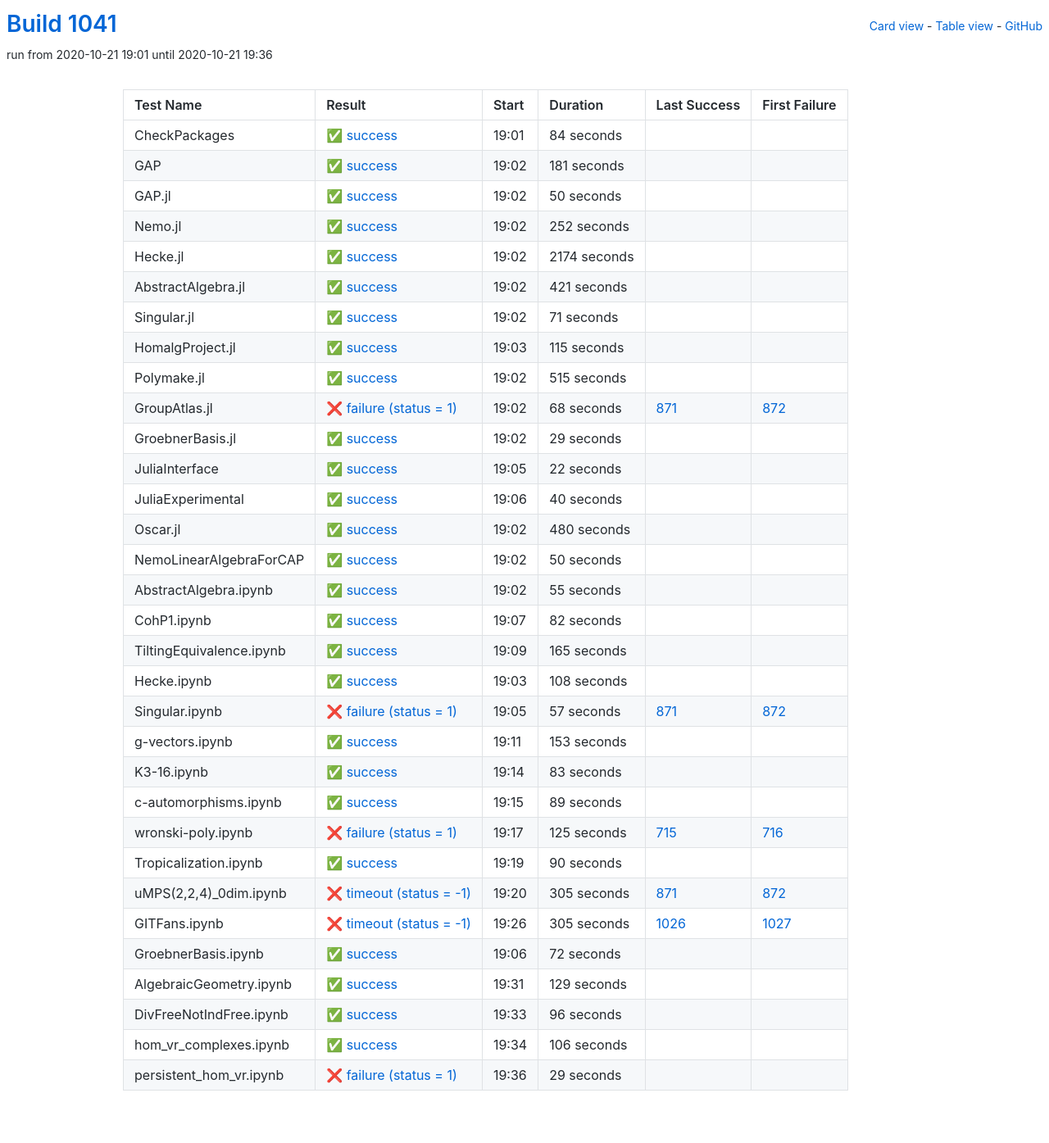
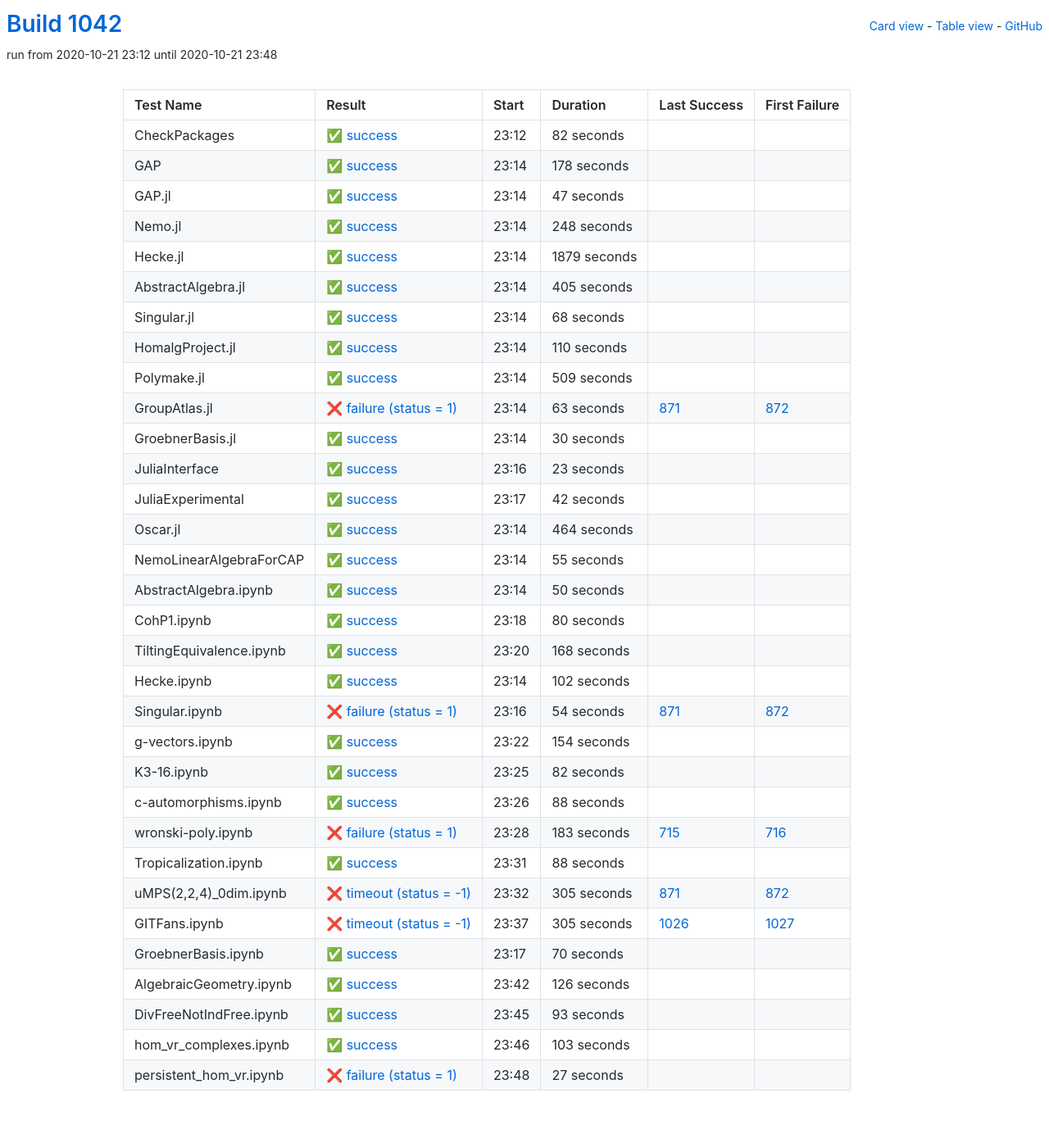
Before and after one commit to oscar-system/oscar-ci-status-stable, a Jekyll site: the page built from table.html, in a window 1280 px wide. Shown: the whole page at 82% size. Built offline with Jekyll 4.4.1, drawn with Linux system fonts in a browser that asks for light colours.

Commit message:
Build #1042

```diff
--- a/_data/ci.yml
+++ b/_data/ci.yml
@@ -1,6 +1,6 @@
 ---
-build: 1041
-build_url: https://oscarci.mathematik.uni-kl.de/job/oscar-stable/1041/
+build: 1042
+build_url: https://oscarci.mathematik.uni-kl.de/job/oscar-stable/1042/
 job: oscar-stable
 organization: oscar-system
 repo: oscar-ci-status-stable
@@ -8,32 +8,188 @@ repourl: https://github.com/oscar-system/oscar-ci-status-stable
 tests:
 - name: CheckPackages
   id: checkpackages
-  log: https://oscarci.mathematik.uni-kl.de/job/oscar-stable/1041/artifact/logs/build-1041/CheckPackages.log
-  start: 2020-10-21 19:01
+  log: https://oscarci.mathematik.uni-kl.de/job/oscar-stable/1042/artifact/logs/build-1042/CheckPackages.log
+  start: 2020-10-21 23:12
   success: true
   exitcode: 0
   status: success
-  duration: 84
+  duration: 82
   last_success: false
   last_success_url:
   first_failure: false
   first_failure_url:
 - name: GAP
   id: gap
-  log: https://oscarci.mathematik.uni-kl.de/job/oscar-stable/1041/artifact/logs/build-1041/GAP.log
-  start: 2020-10-21 19:02
+  log: https://oscarci.mathematik.uni-kl.de/job/oscar-stable/1042/artifact/logs/build-1042/GAP.log
+  start: 2020-10-21 23:14
   success: true
   exitcode: 0
   status: success
-  duration: 181
+  duration: 178
   last_success: false
   last_success_url:
   first_failure: false
   first_failure_url:
 - name: GAP.jl
   id: gap-jl
-  log: https://oscarci.mathematik.uni-kl.de/job/oscar-stable/1041/artifact/logs/build-1041/GAP.jl.log
-  start: 2020-10-21 19:02
+  log: https://oscarci.mathematik.uni-kl.de/job/oscar-stable/1042/artifact/logs/build-1042/GAP.jl.log
+  start: 2020-10-21 23:14
+  success: true
+  exitcode: 0
+  status: success
+  duration: 47
+  last_success: false
+  last_success_url:
+  first_failure: false
+  first_failure_url:
+- name: Nemo.jl
+  id: nemo-jl
+  log: https://oscarci.mathematik.uni-kl.de/job/oscar-stable/1042/artifact/logs/build-1042/Nemo.jl.log
+  start: 2020-10-21 23:14
+  success: true
+  exitcode: 0
+  status: success
+  duration: 248
+  last_success: false
+  last_success_url:
+  first_failure: false
+  first_failure_url:
+- name: Hecke.jl
+  id: hecke-jl
+  log: https://oscarci.mathematik.uni-kl.de/job/oscar-stable/1042/artifact/logs/build-1042/Hecke.jl.log
+  start: 2020-10-21 23:14
+  success: true
+  exitcode: 0
+  status: success
+  duration: 1879
+  last_success: false
+  last_success_url:
+  first_failure: false
+  first_failure_url:
+- name: AbstractAlgebra.jl
+  id: abstractalgebra-jl
+  log: https://oscarci.mathematik.uni-kl.de/job/oscar-stable/1042/artifact/logs/build-1042/AbstractAlgebra.jl.log
+  start: 2020-10-21 23:14
+  success: true
+  exitcode: 0
+  status: success
+  duration: 405
+  last_success: false
+  last_success_url:
+  first_failure: false
+  first_failure_url:
+- name: Singular.jl
+  id: singular-jl
+  log: https://oscarci.mathematik.uni-kl.de/job/oscar-stable/1042/artifact/logs/build-1042/Singular.jl.log
+  start: 2020-10-21 23:14
+  success: true
+  exitcode: 0
+  status: success
+  duration: 68
+  last_success: false
+  last_success_url:
+  first_failure: false
+  first_failure_url:
+- name: HomalgProject.jl
+  id: homalgproject-jl
+  log: https://oscarci.mathematik.uni-kl.de/job/oscar-stable/1042/artifact/logs/build-1042/HomalgProject.jl.log
+  start: 2020-10-21 23:14
+  success: true
+  exitcode: 0
+  status: success
+  duration: 110
+  last_success: false
+  last_success_url:
+  first_failure: false
+  first_failure_url:
+- name: Polymake.jl
+  id: polymake-jl
+  log: https://oscarci.mathematik.uni-kl.de/job/oscar-stable/1042/artifact/logs/build-1042/Polymake.jl.log
+  start: 2020-10-21 23:14
+  success: true
+  exitcode: 0
+  status: success
+  duration: 509
+  last_success: false
+  last_success_url:
+  first_failure: false
+  first_failure_url:
+- name: GroupAtlas.jl
+  id: groupatlas-jl
+  log: https://oscarci.mathematik.uni-kl.de/job/oscar-stable/1042/artifact/logs/build-1042/GroupAtlas.jl.log
+  start: 2020-10-21 23:14
+  success: false
+  exitcode: 1
+  status: failure
+  duration: 63
+  last_success: 871
+  last_success_url: https://oscarci.mathematik.uni-kl.de/job/oscar-stable/871/
+  first_failure: 872
+  first_failure_url: https://oscarci.mathematik.uni-kl.de/job/oscar-stable/872/
+- name: GroebnerBasis.jl
+  id: groebnerbasis-jl
+  log: https://oscarci.mathematik.uni-kl.de/job/oscar-stable/1042/artifact/logs/build-1042/GroebnerBasis.jl.log
+  start: 2020-10-21 23:14
+  success: true
+  exitcode: 0
+  status: success
+  duration: 30
+  last_success: false
+  last_success_url:
+  first_failure: false
+  first_failure_url:
+- name: JuliaInterface
+  id: juliainterface
+  log: https://oscarci.mathematik.uni-kl.de/job/oscar-stable/1042/artifact/logs/build-1042/JuliaInterface.log
+  start: 2020-10-21 23:16
+  success: true
+  exitcode: 0
+  status: success
+  duration: 23
+  last_success: false
+  last_success_url:
+  first_failure: false
+  first_failure_url:
+- name: JuliaExperimental
+  id: juliaexperimental
+  log: https://oscarci.mathematik.uni-kl.de/job/oscar-stable/1042/artifact/logs/build-1042/JuliaExperimental.log
+  start: 2020-10-21 23:17
+  success: true
+  exitcode: 0
+  status: success
+  duration: 42
+  last_success: false
+  last_success_url:
+  first_failure: false
+  first_failure_url:
+- name: Oscar.jl
+  id: oscar-jl
+  log: https://oscarci.mathematik.uni-kl.de/job/oscar-stable/1042/artifact/logs/build-1042/Oscar.jl.log
+  start: 2020-10-21 23:14
+  success: true
+  exitcode: 0
+  status: success
+  duration: 464
+  last_success: false
+  last_success_url:
+  first_failure: false
+  first_failure_url:
+- name: NemoLinearAlgebraForCAP
+  id: nemolinearalgebraforcap
+  log: https://oscarci.mathematik.uni-kl.de/job/oscar-stable/1042/artifact/logs/build-1042/NemoLinearAlgebraForCAP.log
+  start: 2020-10-21 23:14
+  success: true
+  exitcode: 0
+  status: success
+  duration: 55
+  last_success: false
+  last_success_url:
+  first_failure: false
+  first_failure_url:
+- name: AbstractAlgebra.ipynb
+  id: abstractalgebra-ipynb
+  log: https://oscarci.mathematik.uni-kl.de/job/oscar-stable/1042/artifact/logs/build-1042/AbstractAlgebra.ipynb.log
+  start: 2020-10-21 23:14
   success: true
   exitcode: 0
   status: success
@@ -42,166 +198,70 @@ tests:
   last_success_url:
   first_failure: false
   first_failure_url:
-- name: Nemo.jl
-  id: nemo-jl
-  log: https://oscarci.mathematik.uni-kl.de/job/oscar-stable/1041/artifact/logs/build-1041/Nemo.jl.log
-  start: 2020-10-21 19:02
+- name: CohP1.ipynb
+  id: cohp1-ipynb
+  log: https://oscarci.mathematik.uni-kl.de/job/oscar-stable/1042/artifact/logs/build-1042/CohP1.ipynb.log
+  start: 2020-10-21 23:18
   success: true
   exitcode: 0
   status: success
-  duration: 252
+  duration: 80
   last_success: false
   last_success_url:
   first_failure: false
   first_failure_url:
-- name: Hecke.jl
-  id: hecke-jl
-  log: https://oscarci.mathematik.uni-kl.de/job/oscar-stable/1041/artifact/logs/build-1041/Hecke.jl.log
-  start: 2020-10-21 19:02
+- name: TiltingEquivalence.ipynb
+  id: tiltingequivalence-ipynb
+  log: https://oscarci.mathematik.uni-kl.de/job/oscar-stable/1042/artifact/logs/build-1042/TiltingEquivalence.ipynb.log
+  start: 2020-10-21 23:20
   success: true
   exitcode: 0
   status: success
-  duration: 2174
+  duration: 168
   last_success: false
   last_success_url:
   first_failure: false
   first_failure_url:
-- name: AbstractAlgebra.jl
-  id: abstractalgebra-jl
-  log: https://oscarci.mathematik.uni-kl.de/job/oscar-stable/1041/artifact/logs/build-1041/AbstractAlgebra.jl.log
-  start: 2020-10-21 19:02
+- name: Hecke.ipynb
+  id: hecke-ipynb
+  log: https://oscarci.mathematik.uni-kl.de/job/oscar-stable/1042/artifact/logs/build-1042/Hecke.ipynb.log
+  start: 2020-10-21 23:14
   success: true
   exitcode: 0
   status: success
-  duration: 421
+  duration: 102
   last_success: false
   last_success_url:
   first_failure: false
   first_failure_url:
-- name: Singular.jl
-  id: singular-jl
-  log: https://oscarci.mathematik.uni-kl.de/job/oscar-stable/1041/artifact/logs/build-1041/Singular.jl.log
-  start: 2020-10-21 19:02
+- name: Singular.ipynb
+  id: singular-ipynb
+  log: https://oscarci.mathematik.uni-kl.de/job/oscar-stable/1042/artifact/logs/build-1042/Singular.ipynb.log
+  start: 2020-10-21 23:16
+  success: false
+  exitcode: 1
+  status: failure
+  duration: 54
+  last_success: 871
+  last_success_url: https://oscarci.mathematik.uni-kl.de/job/oscar-stable/871/
+  first_failure: 872
+  first_failure_url: https://oscarci.mathematik.uni-kl.de/job/oscar-stable/872/
+- name: g-vectors.ipynb
+  id: g-vectors-ipynb
+  log: https://oscarci.mathematik.uni-kl.de/job/oscar-stable/1042/artifact/logs/build-1042/g-vectors.ipynb.log
+  start: 2020-10-21 23:22
   success: true
   exitcode: 0
   status: success
-  duration: 71
+  duration: 154
   last_success: false
   last_success_url:
   first_failure: false
   first_failure_url:
-- name: HomalgProject.jl
-  id: homalgproject-jl
-  log: https://oscarci.mathematik.uni-kl.de/job/oscar-stable/1041/artifact/logs/build-1041/HomalgProject.jl.log
-  start: 2020-10-21 19:03
-  success: true
-  exitcode: 0
-  status: success
-  duration: 115
-  last_success: false
-  last_success_url:
-  first_failure: false
-  first_failure_url:
-- name: Polymake.jl
-  id: polymake-jl
-  log: https://oscarci.mathematik.uni-kl.de/job/oscar-stable/1041/artifact/logs/build-1041/Polymake.jl.log
-  start: 2020-10-21 19:02
-  success: true
-  exitcode: 0
-  status: success
-  duration: 515
-  last_success: false
-  last_success_url:
-  first_failure: false
-  first_failure_url:
-- name: GroupAtlas.jl
-  id: groupatlas-jl
-  log: https://oscarci.mathematik.uni-kl.de/job/oscar-stable/1041/artifact/logs/build-1041/GroupAtlas.jl.log
-  start: 2020-10-21 19:02
-  success: false
-  exitcode: 1
-  status: failure
-  duration: 68
-  last_success: 871
-  last_success_url: https://oscarci.mathematik.uni-kl.de/job/oscar-stable/871/
-  first_failure: 872
-  first_failure_url: https://oscarci.mathematik.uni-kl.de/job/oscar-stable/872/
-- name: GroebnerBasis.jl
-  id: groebnerbasis-jl
-  log: https://oscarci.mathematik.uni-kl.de/job/oscar-stable/1041/artifact/logs/build-1041/GroebnerBasis.jl.log
-  start: 2020-10-21 19:02
-  success: true
-  exitcode: 0
-  status: success
-  duration: 29
-  last_success: false
-  last_success_url:
-  first_failure: false
-  first_failure_url:
-- name: JuliaInterface
-  id: juliainterface
-  log: https://oscarci.mathematik.uni-kl.de/job/oscar-stable/1041/artifact/logs/build-1041/JuliaInterface.log
-  start: 2020-10-21 19:05
-  success: true
-  exitcode: 0
-  status: success
-  duration: 22
-  last_success: false
-  last_success_url:
-  first_failure: false
-  first_failure_url:
-- name: JuliaExperimental
-  id: juliaexperimental
-  log: https://oscarci.mathematik.uni-kl.de/job/oscar-stable/1041/artifact/logs/build-1041/JuliaExperimental.log
-  start: 2020-10-21 19:06
-  success: true
-  exitcode: 0
-  status: success
-  duration: 40
-  last_success: false
-  last_success_url:
-  first_failure: false
-  first_failure_url:
-- name: Oscar.jl
-  id: oscar-jl
-  log: https://oscarci.mathematik.uni-kl.de/job/oscar-stable/1041/artifact/logs/build-1041/Oscar.jl.log
-  start: 2020-10-21 19:02
-  success: true
-  exitcode: 0
-  status: success
-  duration: 480
-  last_success: false
-  last_success_url:
-  first_failure: false
-  first_failure_url:
-- name: NemoLinearAlgebraForCAP
-  id: nemolinearalgebraforcap
-  log: https://oscarci.mathematik.uni-kl.de/job/oscar-stable/1041/artifact/logs/build-1041/NemoLinearAlgebraForCAP.log
-  start: 2020-10-21 19:02
-  success: true
-  exitcode: 0
-  status: success
-  duration: 50
-  last_success: false
-  last_success_url:
-  first_failure: false
-  first_failure_url:
-- name: AbstractAlgebra.ipynb
-  id: abstractalgebra-ipynb
-  log: https://oscarci.mathematik.uni-kl.de/job/oscar-stable/1041/artifact/logs/build-1041/AbstractAlgebra.ipynb.log
-  start: 2020-10-21 19:02
-  success: true
-  exitcode: 0
-  status: success
-  duration: 55
-  last_success: false
-  last_success_url:
-  first_failure: false
-  first_failure_url:
-- name: CohP1.ipynb
-  id: cohp1-ipynb
-  log: https://oscarci.mathematik.uni-kl.de/job/oscar-stable/1041/artifact/logs/build-1041/CohP1.ipynb.log
-  start: 2020-10-21 19:07
+- name: K3-16.ipynb
+  id: k3-16-ipynb
+  log: https://oscarci.mathematik.uni-kl.de/job/oscar-stable/1042/artifact/logs/build-1042/K3-16.ipynb.log
+  start: 2020-10-21 23:25
   success: true
   exitcode: 0
   status: success
@@ -210,106 +270,46 @@ tests:
   last_success_url:
   first_failure: false
   first_failure_url:
-- name: TiltingEquivalence.ipynb
-  id: tiltingequivalence-ipynb
-  log: https://oscarci.mathematik.uni-kl.de/job/oscar-stable/1041/artifact/logs/build-1041/TiltingEquivalence.ipynb.log
-  start: 2020-10-21 19:09
+- name: c-automorphisms.ipynb
+  id: c-automorphisms-ipynb
+  log: https://oscarci.mathematik.uni-kl.de/job/oscar-stable/1042/artifact/logs/build-1042/c-automorphisms.ipynb.log
+  start: 2020-10-21 23:26
   success: true
   exitcode: 0
   status: success
-  duration: 165
-  last_success: false
-  last_success_url:
-  first_failure: false
-  first_failure_url:
-- name: Hecke.ipynb
-  id: hecke-ipynb
-  log: https://oscarci.mathematik.uni-kl.de/job/oscar-stable/1041/artifact/logs/build-1041/Hecke.ipynb.log
-  start: 2020-10-21 19:03
-  success: true
-  exitcode: 0
-  status: success
-  duration: 108
-  last_success: false
-  last_success_url:
-  first_failure: false
-  first_failure_url:
-- name: Singular.ipynb
-  id: singular-ipynb
-  log: https://oscarci.mathematik.uni-kl.de/job/oscar-stable/1041/artifact/logs/build-1041/Singular.ipynb.log
-  start: 2020-10-21 19:05
-  success: false
-  exitcode: 1
-  status: failure
-  duration: 57
-  last_success: 871
-  last_success_url: https://oscarci.mathematik.uni-kl.de/job/oscar-stable/871/
-  first_failure: 872
-  first_failure_url: https://oscarci.mathematik.uni-kl.de/job/oscar-stable/872/
-- name: g-vectors.ipynb
-  id: g-vectors-ipynb
-  log: https://oscarci.mathematik.uni-kl.de/job/oscar-stable/1041/artifact/logs/build-1041/g-vectors.ipynb.log
-  start: 2020-10-21 19:11
-  success: true
-  exitcode: 0
-  status: success
-  duration: 153
-  last_success: false
-  last_success_url:
-  first_failure: false
-  first_failure_url:
-- name: K3-16.ipynb
-  id: k3-16-ipynb
-  log: https://oscarci.mathematik.uni-kl.de/job/oscar-stable/1041/artifact/logs/build-1041/K3-16.ipynb.log
-  start: 2020-10-21 19:14
-  success: true
-  exitcode: 0
-  status: success
-  duration: 83
-  last_success: false
-  last_success_url:
-  first_failure: false
-  first_failure_url:
-- name: c-automorphisms.ipynb
-  id: c-automorphisms-ipynb
-  log: https://oscarci.mathematik.uni-kl.de/job/oscar-stable/1041/artifact/logs/build-1041/c-automorphisms.ipynb.log
-  start: 2020-10-21 19:15
-  success: true
-  exitcode: 0
-  status: success
-  duration: 89
+  duration: 88
   last_success: false
   last_success_url:
   first_failure: false
   first_failure_url:
 - name: wronski-poly.ipynb
   id: wronski-poly-ipynb
-  log: https://oscarci.mathematik.uni-kl.de/job/oscar-stable/1041/artifact/logs/build-1041/wronski-poly.ipynb.log
-  start: 2020-10-21 19:17
+  log: https://oscarci.mathematik.uni-kl.de/job/oscar-stable/1042/artifact/logs/build-1042/wronski-poly.ipynb.log
+  start: 2020-10-21 23:28
   success: false
   exitcode: 1
   status: failure
-  duration: 125
+  duration: 183
   last_success: 715
   last_success_url: https://oscarci.mathematik.uni-kl.de/job/oscar-stable/715/
   first_failure: 716
   first_failure_url: https://oscarci.mathematik.uni-kl.de/job/oscar-stable/716/
 - name: Tropicalization.ipynb
   id: tropicalization-ipynb
-  log: https://oscarci.mathematik.uni-kl.de/job/oscar-stable/1041/artifact/logs/build-1041/Tropicalization.ipynb.log
-  start: 2020-10-21 19:19
+  log: https://oscarci.mathematik.uni-kl.de/job/oscar-stable/1042/artifact/logs/build-1042/Tropicalization.ipynb.log
+  start: 2020-10-21 23:31
   success: true
   exitcode: 0
   status: success
-  duration: 90
+  duration: 88
   last_success: false
   last_success_url:
   first_failure: false
   first_failure_url:
 - name: uMPS(2,2,4)_0dim.ipynb
   id: umps-2-2-4-0dim-ipynb
-  log: https://oscarci.mathematik.uni-kl.de/job/oscar-stable/1041/artifact/logs/build-1041/uMPS-2-2-4-_0dim.ipynb.log
-  start: 2020-10-21 19:20
+  log: https://oscarci.mathematik.uni-kl.de/job/oscar-stable/1042/artifact/logs/build-1042/uMPS-2-2-4-_0dim.ipynb.log
+  start: 2020-10-21 23:32
   success: false
   exitcode: -1
   status: timeout
@@ -320,8 +320,8 @@ tests:
   first_failure_url: https://oscarci.mathematik.uni-kl.de/job/oscar-stable/872/
 - name: GITFans.ipynb
   id: gitfans-ipynb
-  log: https://oscarci.mathematik.uni-kl.de/job/oscar-stable/1041/artifact/logs/build-1041/GITFans.ipynb.log
-  start: 2020-10-21 19:26
+  log: https://oscarci.mathematik.uni-kl.de/job/oscar-stable/1042/artifact/logs/build-1042/GITFans.ipynb.log
+  start: 2020-10-21 23:37
   success: false
   exitcode: -1
   status: timeout
@@ -332,60 +332,60 @@ tests:
   first_failure_url: https://oscarci.mathematik.uni-kl.de/job/oscar-stable/1027/
 - name: GroebnerBasis.ipynb
   id: groebnerbasis-ipynb
-  log: https://oscarci.mathematik.uni-kl.de/job/oscar-stable/1041/artifact/logs/build-1041/GroebnerBasis.ipynb.log
-  start: 2020-10-21 19:06
+  log: https://oscarci.mathematik.uni-kl.de/job/oscar-stable/1042/artifact/logs/build-1042/GroebnerBasis.ipynb.log
+  start: 2020-10-21 23:17
   success: true
   exitcode: 0
   status: success
-  duration: 72
+  duration: 70
   last_success: false
   last_success_url:
   first_failure: false
   first_failure_url:
 - name: AlgebraicGeometry.ipynb
   id: algebraicgeometry-ipynb
-  log: https://oscarci.mathematik.uni-kl.de/job/oscar-stable/1041/artifact/logs/build-1041/AlgebraicGeometry.ipynb.log
-  start: 2020-10-21 19:31
+  log: https://oscarci.mathematik.uni-kl.de/job/oscar-stable/1042/artifact/logs/build-1042/AlgebraicGeometry.ipynb.log
+  start: 2020-10-21 23:42
   success: true
   exitcode: 0
   status: success
-  duration: 129
+  duration: 126
   last_success: false
   last_success_url:
   first_failure: false
   first_failure_url:
 - name: DivFreeNotIndFree.ipynb
   id: divfreenotindfree-ipynb
-  log: https://oscarci.mathematik.uni-kl.de/job/oscar-stable/1041/artifact/logs/build-1041/DivFreeNotIndFree.ipynb.log
-  start: 2020-10-21 19:33
+  log: https://oscarci.mathematik.uni-kl.de/job/oscar-stable/1042/artifact/logs/build-1042/DivFreeNotIndFree.ipynb.log
+  start: 2020-10-21 23:45
   success: true
   exitcode: 0
   status: success
-  duration: 96
+  duration: 93
   last_success: false
   last_success_url:
   first_failure: false
   first_failure_url:
 - name: hom_vr_complexes.ipynb
   id: hom-vr-complexes-ipynb
-  log: https://oscarci.mathematik.uni-kl.de/job/oscar-stable/1041/artifact/logs/build-1041/hom_vr_complexes.ipynb.log
-  start: 2020-10-21 19:34
+  log: https://oscarci.mathematik.uni-kl.de/job/oscar-stable/1042/artifact/logs/build-1042/hom_vr_complexes.ipynb.log
+  start: 2020-10-21 23:46
   success: true
   exitcode: 0
   status: success
-  duration: 106
+  duration: 103
   last_success: false
   last_success_url:
   first_failure: false
   first_failure_url:
 - name: persistent_hom_vr.ipynb
   id: persistent-hom-vr-ipynb
-  log: https://oscarci.mathematik.uni-kl.de/job/oscar-stable/1041/artifact/logs/build-1041/persistent_hom_vr.ipynb.log
-  start: 2020-10-21 19:36
+  log: https://oscarci.mathematik.uni-kl.de/job/oscar-stable/1042/artifact/logs/build-1042/persistent_hom_vr.ipynb.log
+  start: 2020-10-21 23:48
   success: false
   exitcode: 1
   status: failure
-  duration: 29
+  duration: 27
   last_success: false
   last_success_url:
   first_failure: false
```
Also changed, not shown: README.md.
